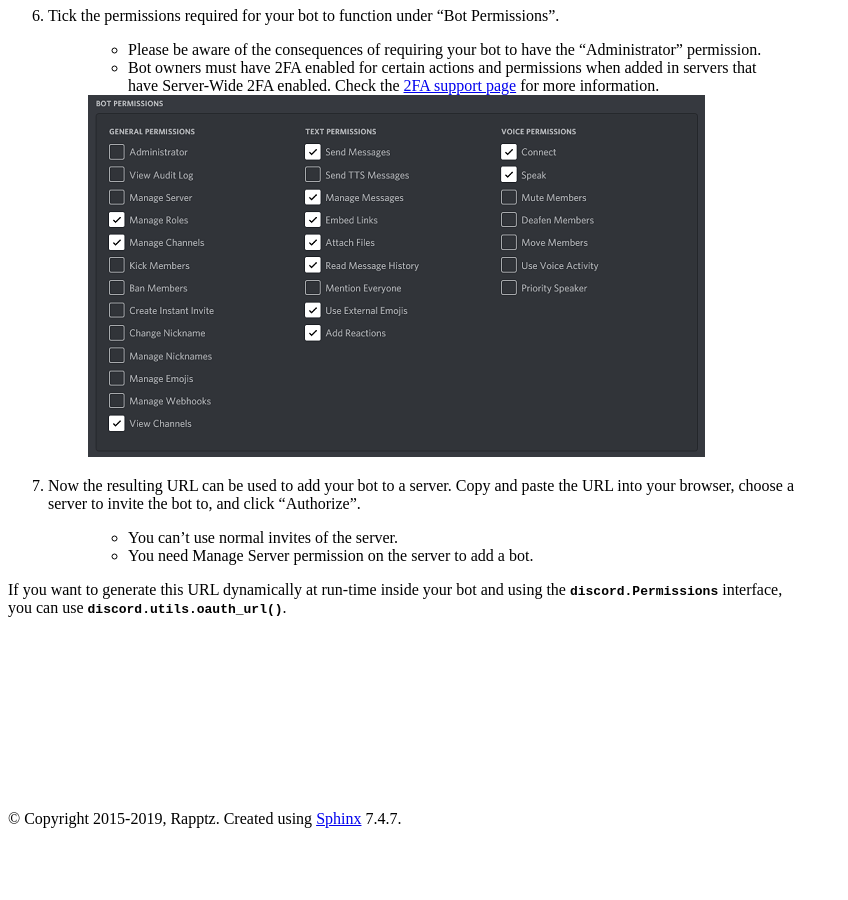
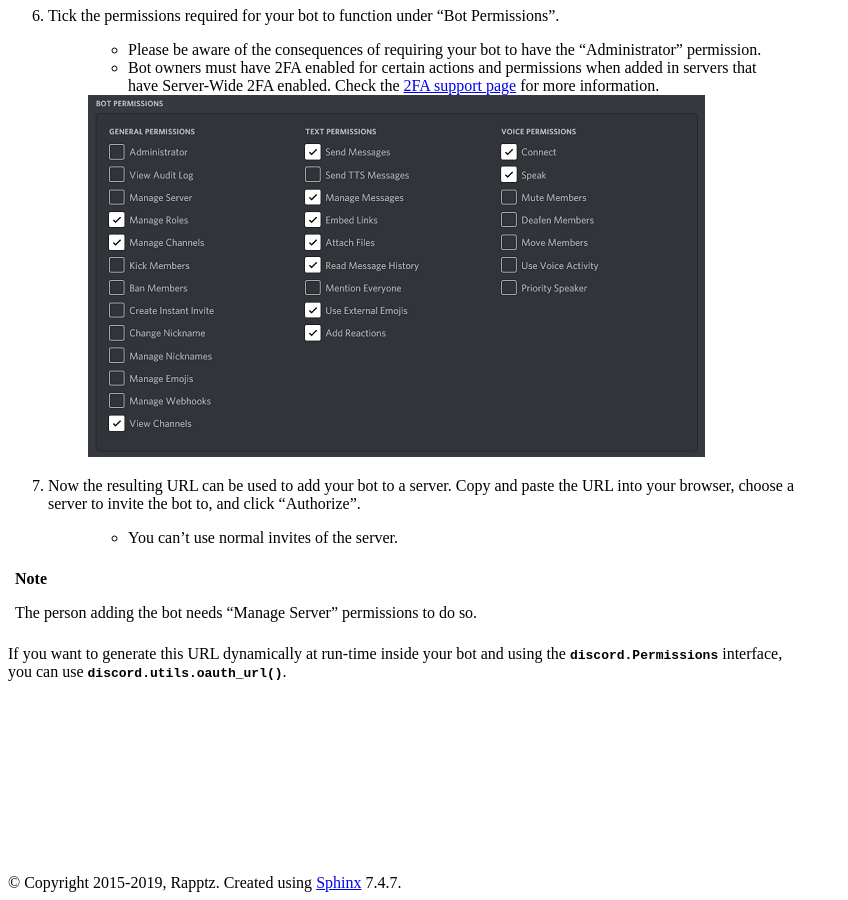
Before and after one commit to Rapptz/discord.py, a Sphinx documentation site: the page built from docs/discord.rst, in a window 1280 px wide and 900 px high, scrolled down 2431 px. Shown: the whole window, without its empty margins (0-848 px from the left). Built offline with Sphinx 7.4.7, drawn with Linux system fonts in a browser that asks for light colours; before the commit the page ends 3267 px from its top, so only the background shows below that.

Commit message:
Update docs/discord.rst
Co-Authored-By: apple502j <33279053+apple502j@users.noreply.github.com>

```diff
--- a/docs/discord.rst
+++ b/docs/discord.rst
@@ -87,7 +87,9 @@ If you want to invite your bot you must create an invite URL for your bot.
 
     - You can't use normal invites of the server.
 
-    - You need Manage Server permission on the server to add a bot.
+.. note::
+
+    The person adding the bot needs "Manage Server" permissions to do so.
 
 If you want to generate this URL dynamically at run-time inside your bot and using the
 :class:`discord.Permissions` interface, you can use :func:`discord.utils.oauth_url`.
```
